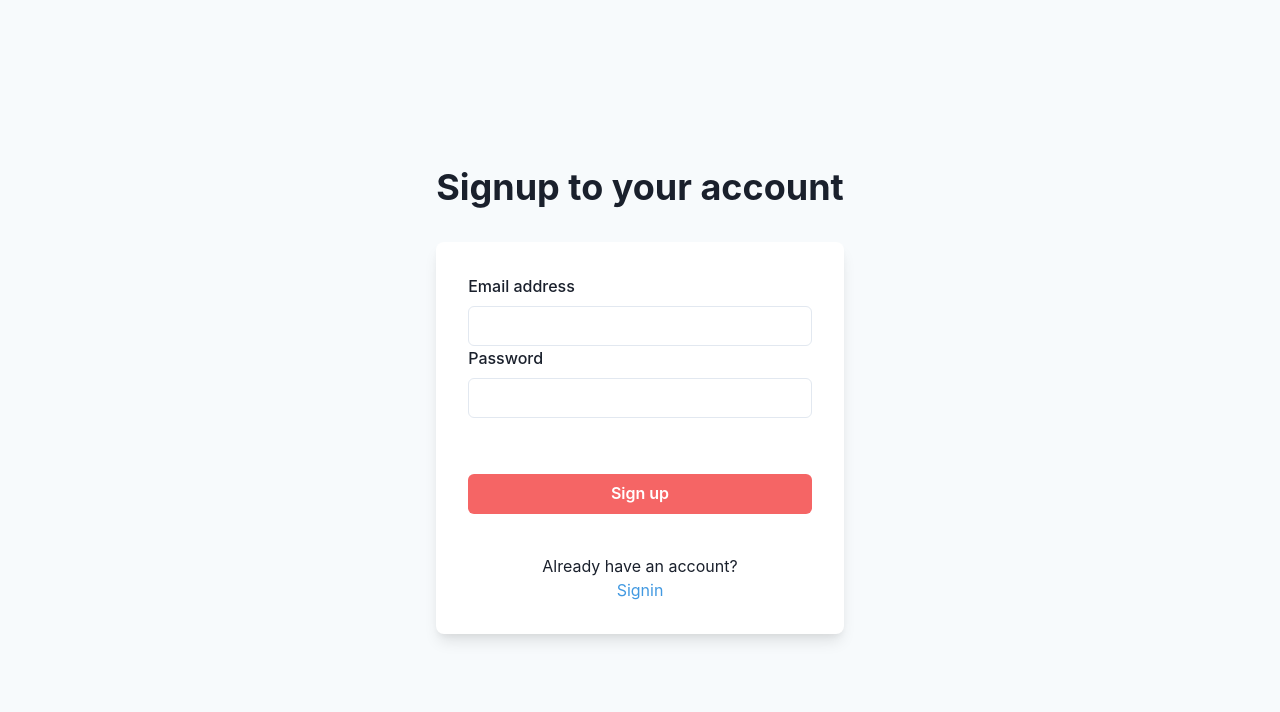
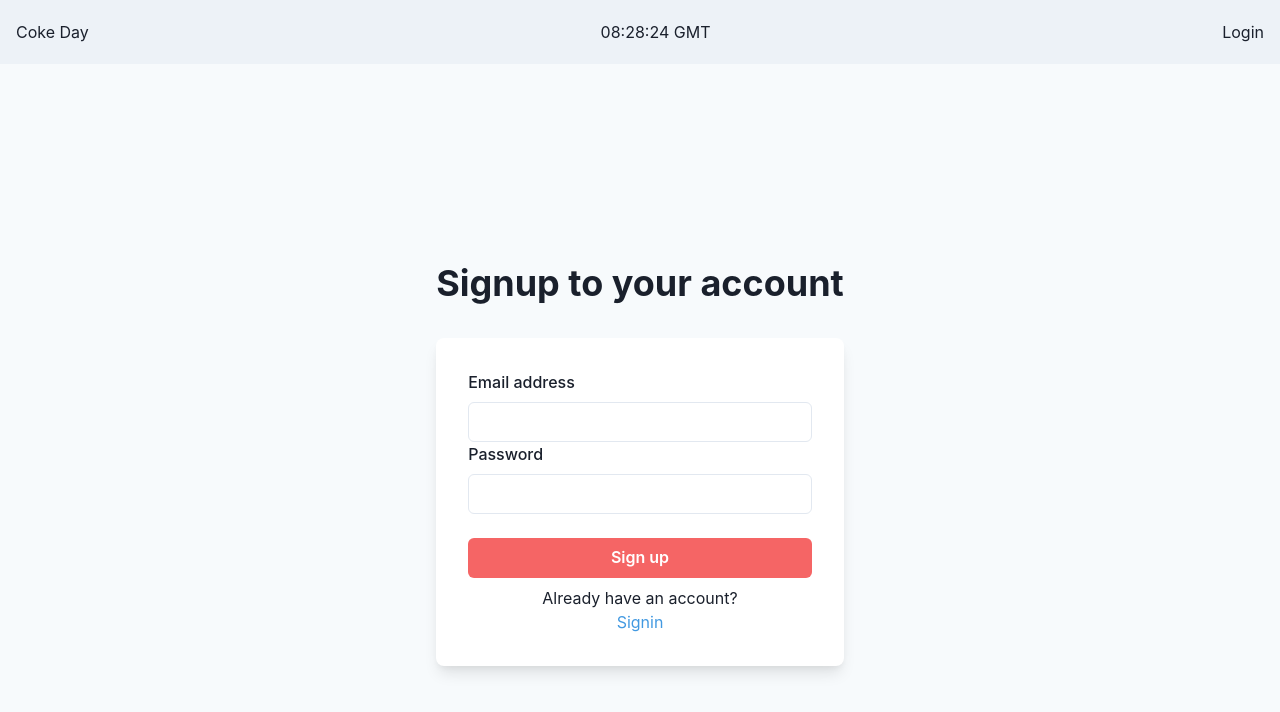
Before and after one commit to gabogoses/booking-room-client, a React (Create React App) app: page /signup in a window 1280 px wide. Shown: the top 712 px of the page. Built offline with nearby package versions, Linux system fonts and the light colour scheme.

Commit message:
fix: updating home components to be reachable when a user is not authenticated

```diff
--- a/src/App.js
+++ b/src/App.js
@@ -39,13 +39,9 @@ const LoadingFallback = () => (
 const AuthenticatedRoute = ({ component: Component }) => {
     const auth = useContext(AuthContext);
     if (auth.isAuthenticated()) {
-        return (
-            <Layout>
-                <Component />
-            </Layout>
-        );
+        return <Component />;
     }
-    return <Navigate to='/login' />;
+    return <Navigate to='/' />;
 };
 
 const App = () => {
@@ -58,7 +54,7 @@ const App = () => {
                             <Routes>
                                 <Route path='/login' element={<Login />} />
                                 <Route path='/signup' element={<Signup />} />
-                                <Route path='/' element={<AuthenticatedRoute component={Home} />} />
+                                <Route path='/' element={<Home />} />
                                 <Route path='/appointments' element={<AuthenticatedRoute component={Appointments} />} />
                             </Routes>
                         </Suspense>
--- a/src/components/Navbar.js
+++ b/src/components/Navbar.js
@@ -22,21 +22,17 @@ const Time = () => {
     const [time, setTime] = useState('');
 
     useEffect(() => {
-        const interval = setInterval(() => setTime(moment().utc().format('HH:mm:ss')), 1000);
+        const interval = setInterval(() => setTime(moment().utc().format('HH:mm:ss')), 50);
         return () => {
             clearInterval(interval);
         };
     }, []);
 
-    return (
-        <div>
-            <p>{`${time} GMT`} </p>
-        </div>
-    );
+    return <p>{`${time} GMT`} </p>;
 };
 
 const Navbar = () => {
-    const { authState, logout } = useContext(AuthContext);
+    const { authState, logout, isAuthenticated } = useContext(AuthContext);
     const { user } = authState;
 
     return (
@@ -48,9 +44,16 @@ const Navbar = () => {
                     </Text>
                     <Time />
                     <Flex alignItems={'center'}>
+                        {isAuthenticated() ? (
                             <Stack direction={'row'} spacing={7}>
                                 <Menu>
-                                <MenuButton as={Button} rounded={'full'} variant={'link'} cursor={'pointer'} minW={0}>
+                                    <MenuButton
+                                        as={Button}
+                                        rounded={'full'}
+                                        variant={'link'}
+                                        cursor={'pointer'}
+                                        minW={0}
+                                    >
                                         <Avatar bg='teal.500' size={'sm'} />
                                     </MenuButton>
                                     <MenuList alignItems={'center'}>
@@ -77,6 +80,9 @@ const Navbar = () => {
                                     </MenuList>
                                 </Menu>
                             </Stack>
+                        ):(
+                            <Link to='/login'>Login</Link>
+                        )}
                     </Flex>
                 </Flex>
             </Box>
--- a/src/components/RoomCard.js
+++ b/src/components/RoomCard.js
@@ -18,6 +18,7 @@ import {
     ModalBody,
     ModalCloseButton,
 } from '@chakra-ui/react';
+import { useNavigate } from 'react-router-dom';
 
 import { AuthContext } from '../context/AuthContext';
 import roomRegister from '../utils/roomRegister';
@@ -53,7 +54,7 @@ const RoomCard = (props) => {
     const { roomNumber, image, roomId, events, refetch } = props;
     const utcHour = moment.utc().format('HH');
     const [rooms, setRooms] = useState([]);
-
+    const navigate = useNavigate();
 
     useEffect(() => {
         if (data) {
@@ -65,11 +66,13 @@ const RoomCard = (props) => {
     useEffect(() => {
         refetch();
         refetchUserData();
-        if (userData) {
+        if (userData?.events) {
             const userEvents = userData.me.events;
             const roomRegistry = roomRegister(events, utcHour, userEvents, roomId);
             setRooms(roomRegistry);
         }
+        const roomRegistry = roomRegister(events, utcHour, [], roomId);
+        setRooms(roomRegistry);
     }, [refetch, refetchUserData, userData, events, roomId, utcHour]);
 
     const { isOpen, onOpen, onClose } = useDisclosure();
@@ -150,6 +153,10 @@ const RoomCard = (props) => {
                                     <Button
                                         key={idx}
                                         onClick={(event) => {
+                                            if (!authState.isAuthenticated) {
+                                                event.preventDefault();
+                                                return navigate('/login');
+                                            }
                                             event.preventDefault();
                                             onSubmit({
                                                 eventName: `Meet ${authState.user.email} on room ${roomNumber}`,
--- a/src/context/AuthContext.js
+++ b/src/context/AuthContext.js
@@ -5,7 +5,7 @@ const AuthContext = createContext();
 const { Provider } = AuthContext;
 
 const AuthProvider = ({ children }) => {
-    const history = useNavigate();
+    const navigate = useNavigate();
 
     const token = localStorage.getItem('token');
     const user = localStorage.getItem('user');
@@ -29,7 +29,7 @@ const AuthProvider = ({ children }) => {
         localStorage.removeItem('token');
         localStorage.removeItem('user');
         setAuthState({});
-        history.push('/login');
+        return navigate('/login');
     };
 
     const isAuthenticated = () => {
--- a/src/pages/Appointments.js
+++ b/src/pages/Appointments.js
@@ -2,6 +2,8 @@ import { useEffect } from 'react';
 import { Box, Text, Table, Thead, Tbody, Tr, Th, Td, Button, Spacer } from '@chakra-ui/react';
 import { useMutation, useQuery, gql } from '@apollo/client';
 import moment from 'moment';
+
+import Layout from '../components/Layout';
 
 const ME = gql`
     query Me {
@@ -46,6 +48,8 @@ const Appointments = () => {
     };
 
     return (
+        <>
+            <Layout />
             <Box maxW='7xl' mx={'auto'} pt={5} px={{ base: 2, sm: 12, md: 17 }}>
                 {hasEvents ? (
                     <>
@@ -87,6 +91,7 @@ const Appointments = () => {
                     </Text>
                 )}
             </Box>
+        </>
     );
 };
 
--- a/src/pages/Home.js
+++ b/src/pages/Home.js
@@ -1,5 +1,6 @@
 import { useQuery, gql } from '@apollo/client';
 import { Box, SimpleGrid, Text } from '@chakra-ui/react';
+import Layout from '../components/Layout';
 
 import RoomCard from '../components/RoomCard';
 
@@ -27,6 +28,7 @@ const Home = () => {
 
     return (
         <>
+            <Layout />
             <Text textAlign={'center'} fontSize={'4xl'} py={10} fontWeight={'bold'}>
                 Book a room
             </Text>
--- a/src/pages/Login.js
+++ b/src/pages/Login.js
@@ -20,6 +20,7 @@ import {
 import { Link } from 'react-router-dom';
 
 import { AuthContext } from '../context/AuthContext';
+import Layout from '../components/Layout';
 
 const LoginSchema = Yup.object().shape({
     email: Yup.string().required('Email is required'),
@@ -78,6 +79,7 @@ const Login = () => {
 
     return (
         <>
+            <Layout />
             {data && <ProcessLogin loginData={data} />}
 
             <Flex minH={'100vh'} align={'center'} justify={'center'} bg={useColorModeValue('gray.50', 'gray.800')}>
@@ -110,7 +112,7 @@ const Login = () => {
                                                 />
                                             </FormControl>
                                         </Form>
-                                        <Stack spacing={10}>
+                                        <Stack>
                                             <Stack
                                                 direction={{ base: 'column', sm: 'row' }}
                                                 align={'start'}
--- a/src/pages/Signup.js
+++ b/src/pages/Signup.js
@@ -20,6 +20,7 @@ import {
 import { Link } from 'react-router-dom';
 
 import { AuthContext } from '../context/AuthContext';
+import Layout from '../components/Layout';
 
 const SignupSchema = Yup.object().shape({
     email: Yup.string().required('Email is required'),
@@ -50,7 +51,6 @@ const ProcessSignup = ({ signupData }) => {
 
     useEffect(() => {
         const { signup } = signupData;
-        console.log(signup);
         authContext.setAuthState(signup);
         setRedirectOnSignup(true);
     }, [authContext, signupData]);
@@ -61,7 +61,6 @@ const ProcessSignup = ({ signupData }) => {
 const Signup = () => {
     const [signup, { data, loading, error }] = useMutation(SIGNUP);
     const toast = useToast();
-    console.log(data);
 
     const onSubmit = (values) => {
         signup({ variables: { ...values } });
@@ -81,6 +80,7 @@ const Signup = () => {
 
     return (
         <>
+            <Layout />
             {data && <ProcessSignup signupData={data} />}
 
             <Flex minH={'100vh'} align={'center'} justify={'center'} bg={useColorModeValue('gray.50', 'gray.800')}>
@@ -113,7 +113,7 @@ const Signup = () => {
                                                 />
                                             </FormControl>
                                         </Form>
-                                        <Stack spacing={10}>
+                                        <Stack>
                                             <Stack
                                                 direction={{ base: 'column', sm: 'row' }}
                                                 align={'start'}
```
Lines whose indentation alone changed are shown as unchanged.
